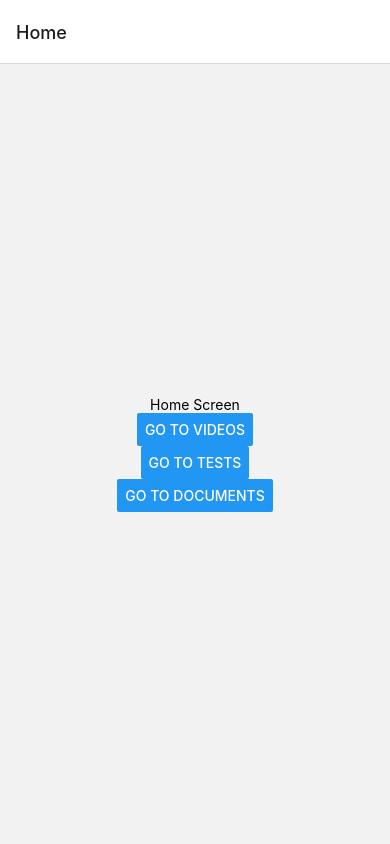
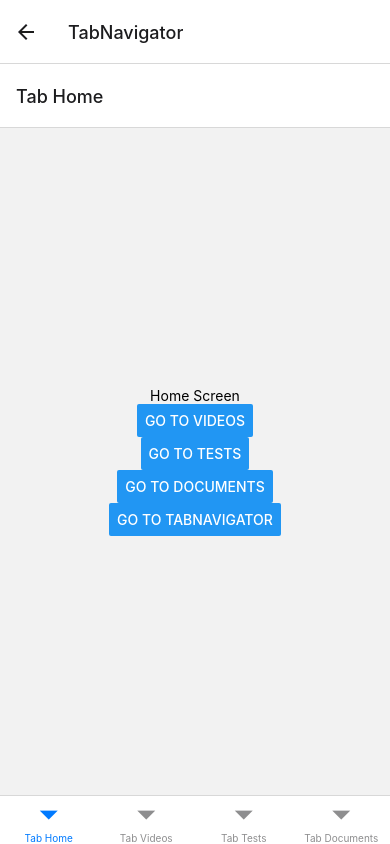
Before and after one commit to ankitpandey71/ReactNative-Practice, a React Native app: screen /TabNavigator in a window 390 px wide. Built offline with nearby package versions, Linux system fonts and the light colour scheme.

Commit message:
added bottom tab navigator

```diff
--- a/App.js
+++ b/App.js
@@ -7,6 +7,7 @@ import DocumentsScreen from './screens/DocumentsScreen';
 import TestsScreen from './screens/TestsScreen';
 import VideosScreen from './screens/VideosScreen';
 import {ApolloClient, InMemoryCache, ApolloProvider, gql} from '@apollo/client';
+import TabNavigator from './navigator/TabNavigator';
 
 export const client = new ApolloClient({
   uri: 'https://course-cube-server.onrender.com',
@@ -22,6 +23,7 @@ function App() {
         <NavigationContainer>
           <Stack.Navigator>
             <Stack.Screen name="Home" component={HomeScreen} />
+            <Stack.Screen name="TabNavigator" component={TabNavigator} />
             <Stack.Screen name="Videos" component={VideosScreen} />
             <Stack.Screen name="Tests" component={TestsScreen} />
             <Stack.Screen name="Documents" component={DocumentsScreen} />
--- /dev/null
+++ b/navigator/TabNavigator.js
@@ -0,0 +1,21 @@
+import {createBottomTabNavigator} from '@react-navigation/bottom-tabs';
+import React from 'react';
+import DocumentsScreen from '../screens/DocumentsScreen';
+import TestsScreen from '../screens/TestsScreen';
+import VideosScreen from '../screens/VideosScreen';
+import HomeScreen from '../screens/HomeScreen';
+
+const Tab = createBottomTabNavigator();
+
+const TabNavigator = () => {
+  return (
+    <Tab.Navigator>
+      <Tab.Screen name="Tab Home" component={HomeScreen} />
+      <Tab.Screen name="Tab Videos" component={VideosScreen} />
+      <Tab.Screen name="Tab Tests" component={TestsScreen} />
+      <Tab.Screen name="Tab Documents" component={DocumentsScreen} />
+    </Tab.Navigator>
+  );
+};
+
+export default TabNavigator;
--- a/package.json
+++ b/package.json
@@ -11,6 +11,7 @@
   },
   "dependencies": {
     "@apollo/client": "^3.7.8",
+    "@react-navigation/bottom-tabs": "^6.5.5",
     "@react-navigation/native": "^6.1.4",
     "@react-navigation/native-stack": "^6.9.10",
     "graphql": "^16.6.0",
--- a/screens/DocumentsScreen.js
+++ b/screens/DocumentsScreen.js
@@ -10,20 +10,12 @@ const GET_TEST = gql`
     contents(filter: $filter) {
       payload {
         title
-
         type
         updatedAt
-
         price
-        offerType
         offer
-        likes
-
         image
-
-        description
         createdAt
-
         _id
       }
     }
@@ -90,7 +82,7 @@ function DocumentsScreen() {
       <FlatList
         data={data?.contents?.payload}
         renderItem={({item}) => <Item item={item} />}
-        keyExtractor={item => item.id}
+        keyExtractor={item => item._id}
         ItemSeparatorComponent={Separator}
         horizontal={false}
         numColumns={2}
--- a/screens/HomeScreen.js
+++ b/screens/HomeScreen.js
@@ -1,4 +1,4 @@
-import {useNavigation} from '@react-navigation/native';
+// import {useNavigation} from '@react-navigation/native';
 import React from 'react';
 import {View, Text, Button} from 'react-native';
 
@@ -19,6 +19,10 @@ function HomeScreen({navigation}) {
         title="Go To Documents"
         onPress={() => navigation.navigate('Documents')}
       />
+      <Button
+        title="Go To TabNavigator"
+        onPress={() => navigation.navigate('TabNavigator')}
+      />
     </View>
   );
 }
--- a/screens/VideosScreen.js
+++ b/screens/VideosScreen.js
@@ -1,45 +1,34 @@
+import {View, Text, FlatList, Image} from 'react-native';
 import React from 'react';
-import {View, Text, FlatList, StatusBar, StyleSheet, Image} from 'react-native';
+import tw from 'twrnc';
 import {useQuery, gql} from '@apollo/client';
-import tw from 'twrnc';
-// import {client} from '../App';
-
-// client
-//   .query({
-//     query: gql`
-//       query Videos {
-//         videos {
-//           payload {
-//             title
-//           }
-//         }
-//       }
-//     `,
-//   })
-//   .then(result => console.log(result));
 
 const separator = () => <View style={tw`h-2`} />;
 
 const GET_VIDEOS = gql`
-  query Videos {
-    videos {
+  query Contents($filter: ContentsFilterInput) {
+    contents(filter: $filter) {
       payload {
+        title
+        type
+        updatedAt
+        price
+        offer
+        image
+        createdAt
         _id
-        title
-        thumbnail
-        time
-        createdAt
       }
     }
   }
 `;
+console.log(GET_VIDEOS);
 const Item = props => {
   console.log(props);
   return (
     <View style={tw`flex-row pb-2 px-2 rounded-lg`}>
       <Image
         source={{
-          uri: props.item.thumbnail,
+          uri: props.item.image,
         }}
         style={tw`w-44 h-24 rounded-lg`}
       />
@@ -62,7 +51,13 @@ const Item = props => {
 };
 
 function VideosScreen() {
-  const {loading, error, data} = useQuery(GET_VIDEOS);
+  const {loading, error, data} = useQuery(GET_VIDEOS, {
+    variables: {
+      filter: {
+        type: 'Video',
+      },
+    },
+  });
 
   if (loading) return <Text>Loading</Text>;
   if (error) return <Text>Error: {error.message}</Text>;
@@ -70,16 +65,11 @@ function VideosScreen() {
     <View style={{flex: 1}}>
       <Text>VideosScreen</Text>
       <FlatList
-        data={data.videos.payload}
+        data={data?.contents?.payload}
         renderItem={({item}) => <Item item={item} />}
         keyExtractor={item => item.id}
         ItemSeparatorComponent={separator}
       />
-      {/* <FlatList data={GET_VIDEOS}
-      renderItem={({title}) => <Item title={}}/>
-      {data?.videos?.payload.map(({title}) => (
-        <Text>{title}</Text>
-      ))} */}
     </View>
   );
 }
```
Also changed, not shown: 1 other file (tests, documents, lock files or other folders).
